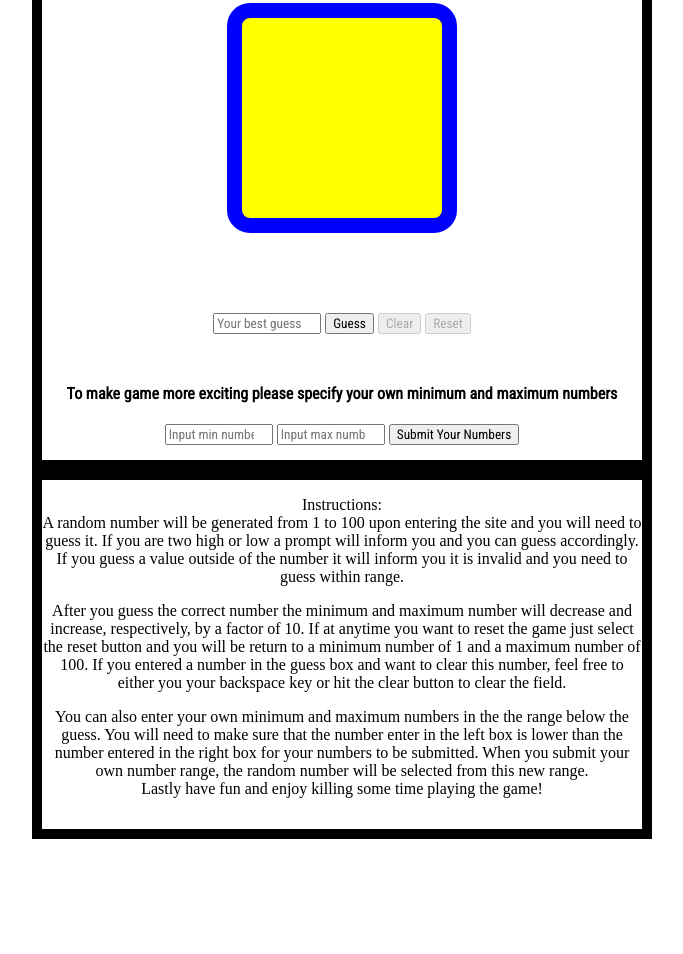
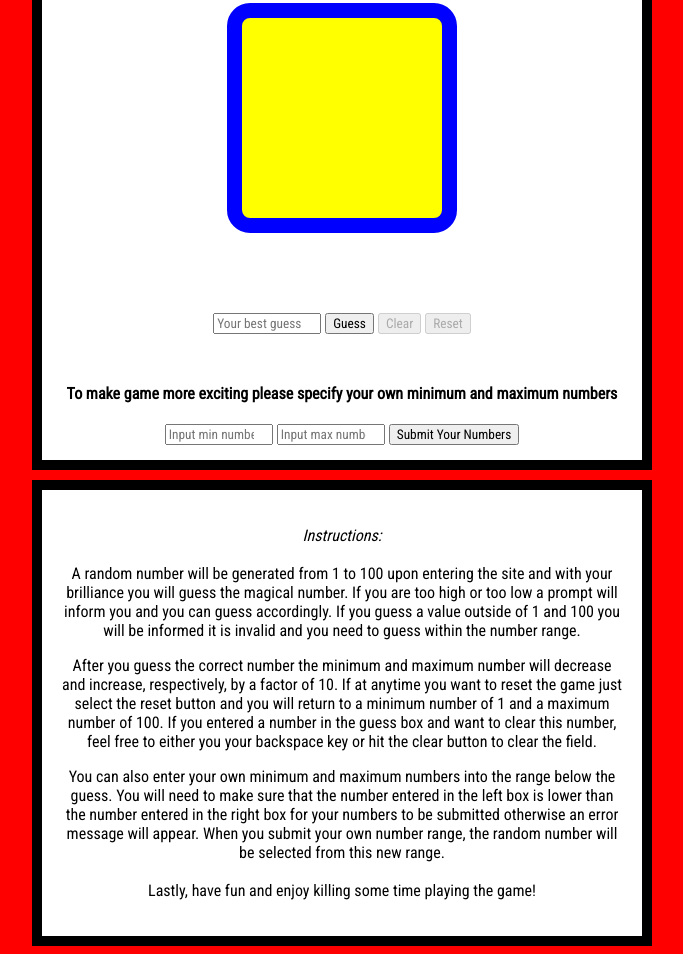
Before and after one commit to swanie21/number-guesser, a plain HTML site: page index.html in a window 1280 px wide. Shown: the part 179-1133 px from the top of the page, without its empty margins (298-981 px from the left). Before the commit the page ends 1026 px from the top, so only its background shows below. Drawn offline with Linux system fonts and the light colour scheme; a web font is replaced by a local one.

Commit message:
phase three complete

```diff
--- a/index.html
+++ b/index.html
@@ -22,14 +22,14 @@
             <input type="number" id="userMaxNumber" placeholder="Input max number" onkeyup="enableBtn()" />
             <input type="button" value="Submit Your Numbers" class="userNumbers" onClick="submitUserNumbers()" />
     </section>
-    <section class="instructions">
-      <p>Instructions: <br> A random number will be generated from 1 to 100 upon entering the site and you will need to guess it.  If you are two high or low a prompt will inform you and you can guess accordingly.  If you guess a value outside of the number it will inform you it is invalid and you need to guess within range.
+    <article class="instructions">
+      <p><em>Instructions:</em><br><br>A random number will be generated from 1 to 100 upon entering the site and with your brilliance you will guess the magical number. If you are too high or too low a prompt will inform you and you can guess accordingly. If you guess a value outside of 1 and 100 you will be informed it is invalid and you need to guess within the number range.
       </p>
-      <p>After you guess the correct number the minimum and maximum number will decrease and increase, respectively, by a factor of 10. If at anytime you want to reset the game just select the reset button and you will be return to a minimum number of 1 and a maximum number of 100.  If you entered a number in the guess box and want to clear this number, feel free to either you your backspace key or hit the clear button to clear the field.
+      <p>After you guess the correct number the minimum and maximum number will decrease and increase, respectively, by a factor of 10. If at anytime you want to reset the game just select the reset button and you will return to a minimum number of 1 and a maximum number of 100. If you entered a number in the guess box and want to clear this number, feel free to either you your backspace key or hit the clear button to clear the field.
       </p>
-      <p>You can also enter your own minimum and maximum numbers in the the range below the guess.  You will need to make sure that the number enter in the left box is lower than the number entered in the right box for your numbers to be submitted. When you submit your own number range, the random number will be selected from this new range. <br> Lastly have fun and enjoy killing some time playing the game!
+      <p>You can also enter your own minimum and maximum numbers into the range below the guess. You will need to make sure that the number entered in the left box is lower than the number entered in the right box for your numbers to be submitted otherwise an error message will appear. When you submit your own number range, the random number will be selected from this new range.<br> <br> Lastly, have fun and enjoy killing some time playing the game!
       </p>
-    </section>
+    </article>
     <script src = "script.js"></script>
   </body>
 </html>
--- a/script.js
+++ b/script.js
@@ -40,8 +40,6 @@ function submitGuess() {
 //clear function
 function clearNumber () {
   document.getElementById('numberGuess').value = '';
-  document.getElementById('userMinNumber').value = '';
-  document.getElementById('userMaxNumber').value = '';
 }
 
 //reset function: clear number, make new randomNumber, clear message
@@ -54,6 +52,8 @@ function resetNumber() {
   document.querySelector('.reset').disabled = true;
   document.getElementById('userMinNumber').value = '';
   document.getElementById('userMaxNumber').value = '';
+  min = parseInt(document.getElementById('userMinNumber').value) || 1;
+  max = parseInt(document.getElementById('userMaxNumber').value) || 100;
   randomNumberVariable();
 }
 
--- a/style.css
+++ b/style.css
@@ -1,9 +1,24 @@
+body {
+  background-color: red;
+}
+
 section {
+  background-color: white;
   border: 10px solid black;
   text-align: center;
   margin: auto;
   padding-bottom: 15px;
   width: 600px;
+}
+
+article {
+  background-color: white;
+  border: 10px solid black;
+  text-align: center;
+  margin: auto;
+  margin-top: 10px;
+  padding : 20px;
+  width: 560px;
 }
 
 h1 {
@@ -16,7 +31,7 @@ h4 {
   font-family: 'Roboto Condensed', sans-serif;
 }
 
-.guess, .clear, .reset, .userNumbers {
+.guess, .clear, .reset, .userNumbers, p {
   font-family: 'Roboto Condensed', sans-serif;
 }
 
```
